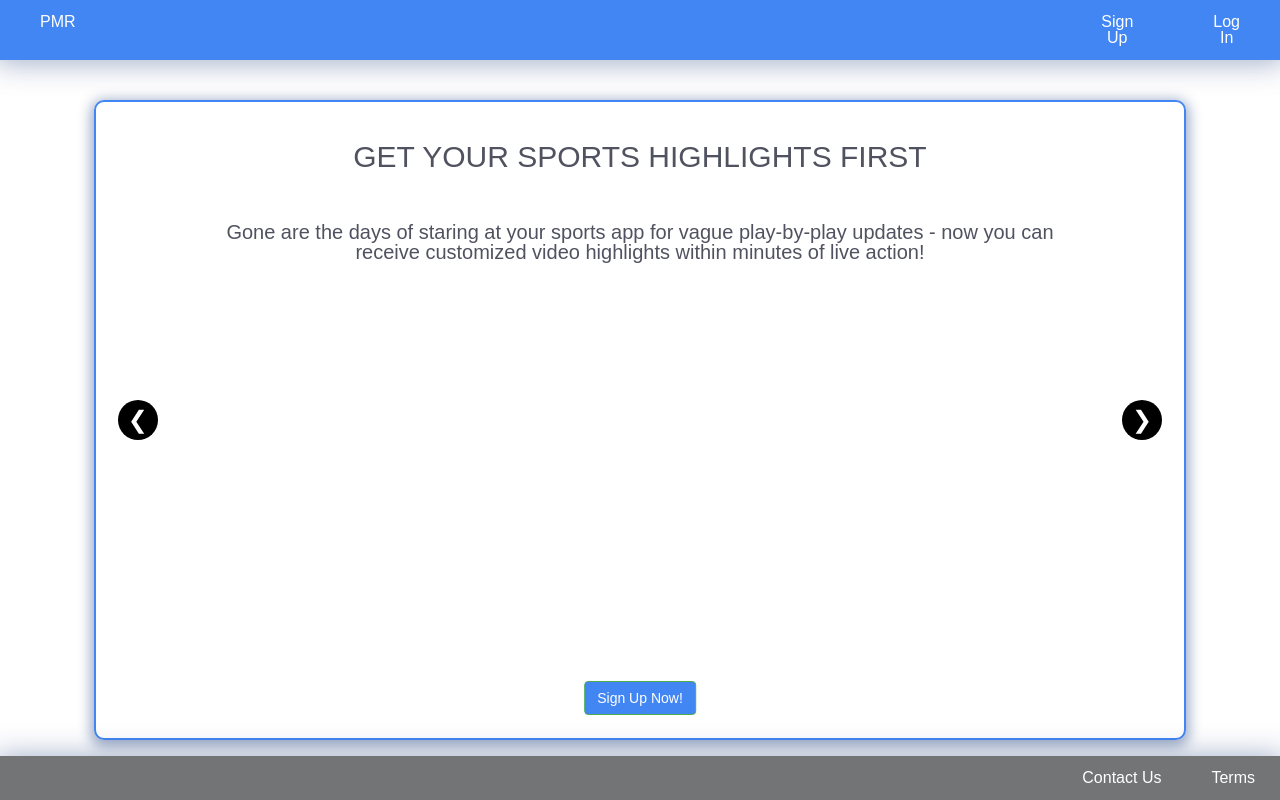
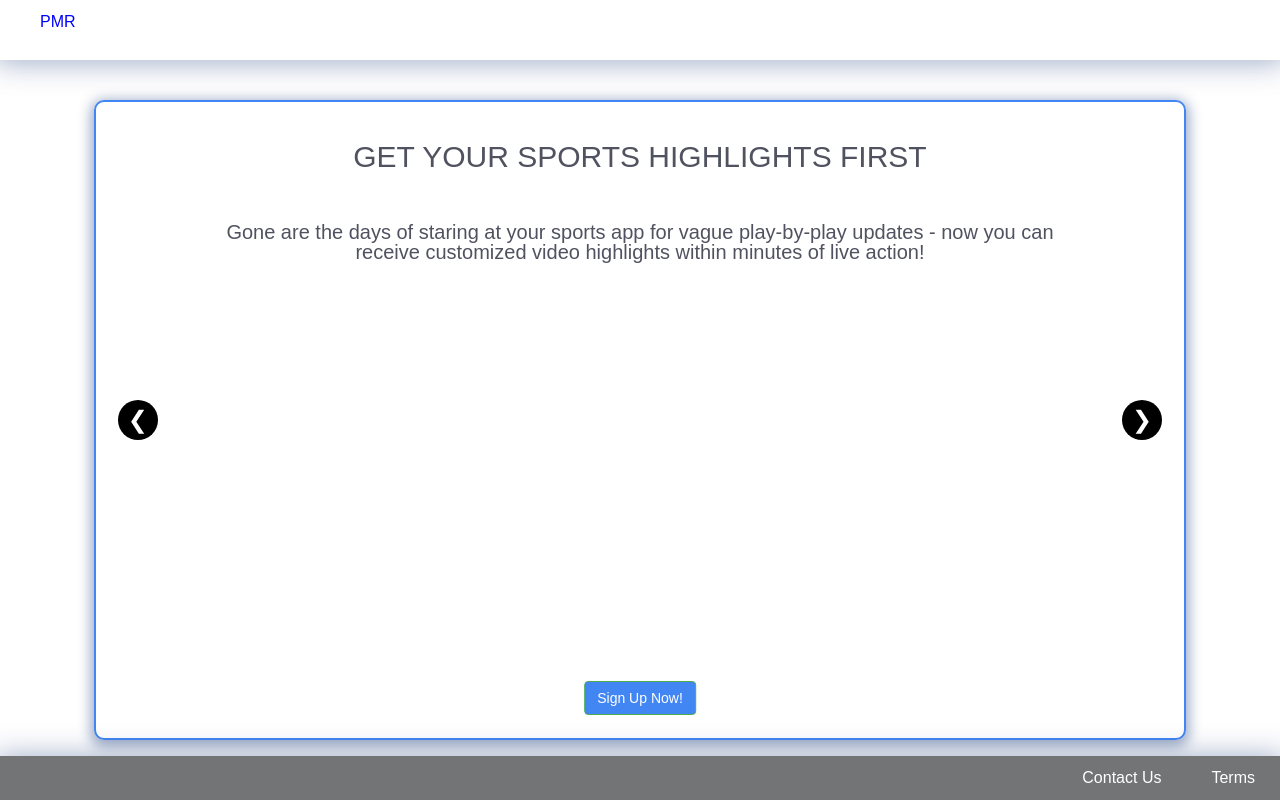
Before and after one commit to jaxmann/pmr-ui, a plain HTML site: page index.html in a window 1280 px wide. Drawn offline with nearby package versions, Linux system fonts and the light colour scheme.

Commit message:
more ui enhancements

```diff
--- a/index.html
+++ b/index.html
@@ -21,7 +21,6 @@
 	margin: 0;
 	padding: 0;
 	overflow: hidden;
-	background-color: #4286f4;
 }
 
 .button-right {
@@ -38,6 +37,7 @@
 	text-align: center;
 	padding: 14px 25px;
 	text-decoration: none;
+
 }
 
 /* Change the link color to #111 (black) on hover */
@@ -175,10 +175,10 @@ html, body {
 		style=" box-shadow: 0px -3px 31px 5px rgba(4, 40, 111, 0.4);">
 		<div class="col-md-4">
 			<div class="header-button button-left">
-				<a class="pmr-logo" href="#">PMR</a>
+				<a class="pmr-logo" style="color:blue" href="#">PMR</a>
 			</div>
 		</div>
-		<div class="col-md-6"></div>
+		<div class="col-md-6 header-button"></div>
 		<div class="col-md-1">
 			<div class="header-button button-right">
 				<a class="cd-signup" href="#0">Sign Up</a>
```
